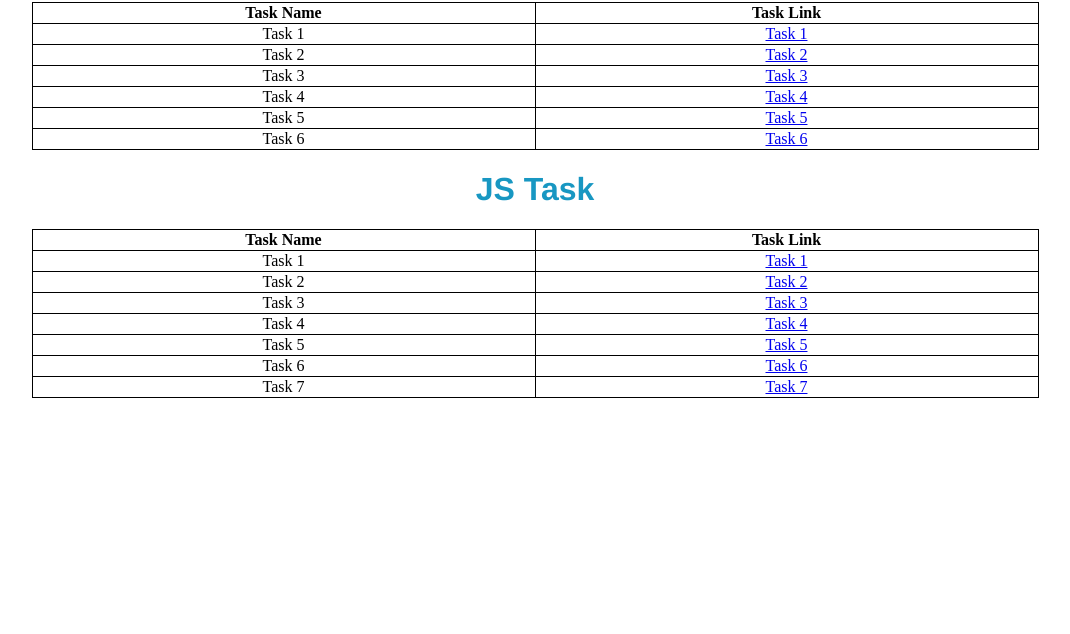
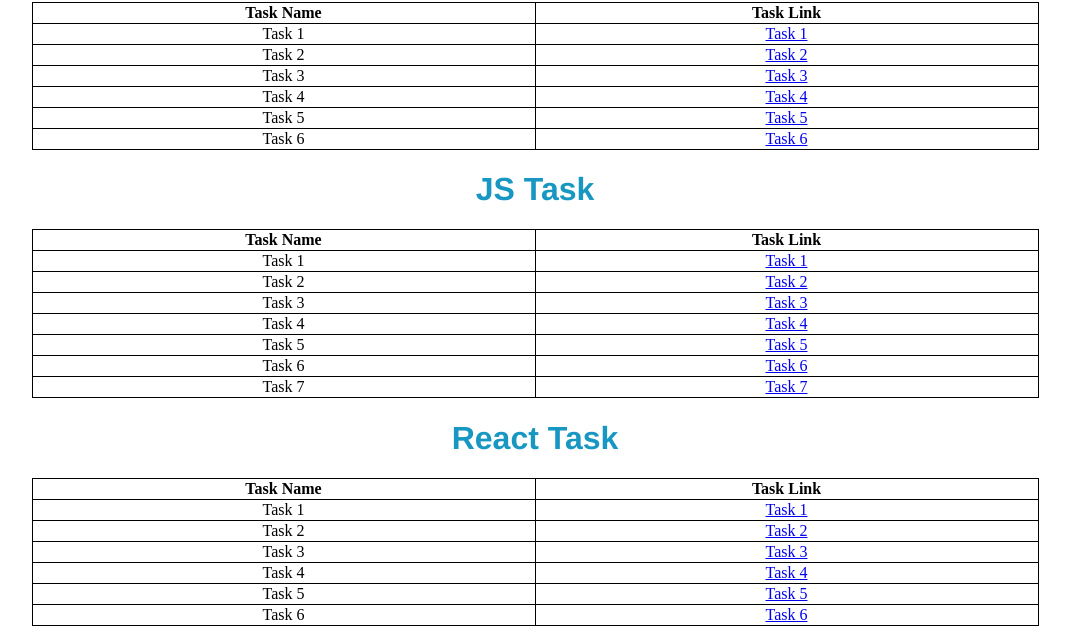
Before and after one commit to ayanpanda-github/MERN_ethnus_tasks, a plain HTML site: page index.html in a window 1280 px wide. Shown: the part 669-1303 px from the top of the page, without its empty margins (105-1175 px from the left). Before the commit the page ends 1075 px from the top, so only its background shows below. Drawn offline with Linux system fonts and the light colour scheme.

Commit message:
Update index.html

```diff
--- a/index.html
+++ b/index.html
@@ -176,5 +176,38 @@
             <td><a href="jtask7.html">Task 7</a></td>
         </tr>
     </table>
+    <h1>React Task</h1>
+    <table align="center">
+        <tr>
+            <th>Task Name</th>
+            <th>Task Link</th>
+        </tr>
+
+        <tr>
+            <td>Task 1</td>
+            <td><a href="https://github.com/ayanpanda-github/React-task-1">Task 1</a></td>
+        </tr>
+        <tr>
+            <td>Task 2</td>
+            <td><a href="https://github.com/ayanpanda-github/react-2">Task 2</a></td>
+        </tr>
+        <tr>
+            <td>Task 3</td>
+            <td><a href="https://github.com/ayanpanda-github/react-3">Task 3</a></td>
+        </tr>
+        <tr>
+            <td>Task 4</td>
+            <td><a href="https://github.com/ayanpanda-github/react-4">Task 4</a></td>
+        </tr>
+        <tr>
+            <td>Task 5</td>
+            <td><a href="https://github.com/ayanpanda-github/react-5">Task 5</a></td>
+        </tr>
+        <tr>
+            <td>Task 6</td>
+            <td><a href="https://github.com/ayanpanda-github/react-6">Task 6</a></td>
+        </tr>
+
+    </table>
 </body>
 </html>
```
